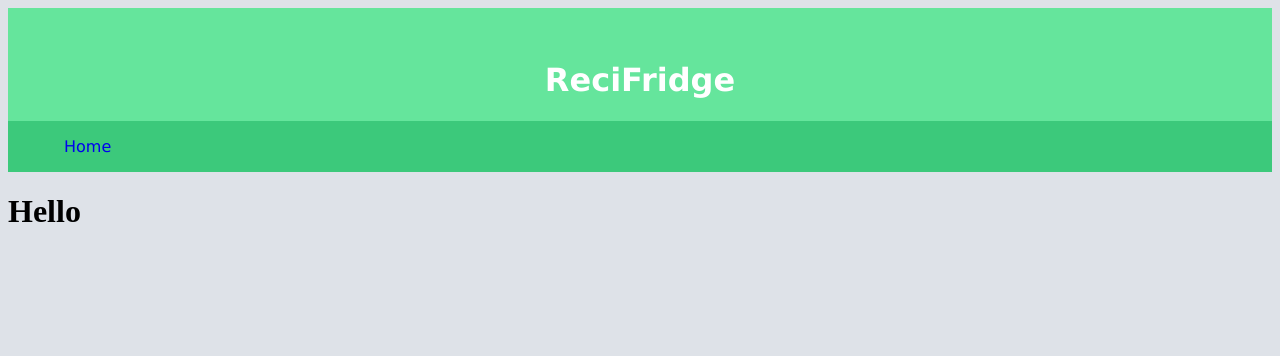
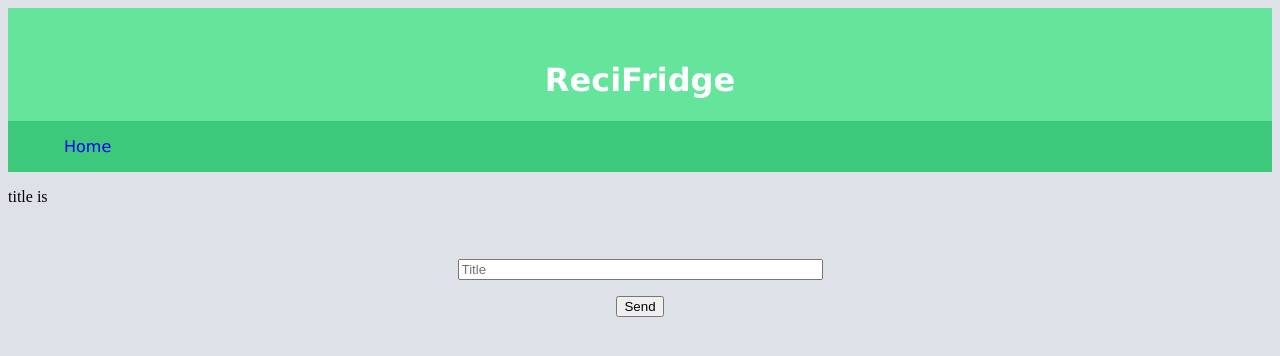
Before and after one commit to Ivani451/FridgeList, a React (Create React App) app in the folder client/: page /recipe/new in a window 1280 px wide. Shown: the top 356 px of the page. Built offline with nearby package versions, Linux system fonts and the light colour scheme.

Commit message:
added form elements to RecipeNew

```diff
--- a/client/src/containers/RecipeNew.js
+++ b/client/src/containers/RecipeNew.js
@@ -1,11 +1,47 @@
 import React, { Component } from "react";
 
-export default class RecipeNew extends Component {
+class RecipeNew extends Component {
+  constructor(props) {
+    super(props);
+    this.state = {
+      title: null
+    };
+  }
+
+  handleSubmit = e => {
+    e.preventDefault();
+    const data = this.state;
+    console.log(data);
+  };
+
+  handleInputChange = e => {
+    e.preventDefault();
+    this.setState({
+      [e.target.name]: e.target.value
+    });
+  };
+
   render() {
+    const { title } = this.state;
     return (
       <div>
-        <h1>Hello</h1>
+        <p>title is {title}</p>
+        <form onSubmit={this.handleSubmit}>
+          <p>
+            <input
+              type="text"
+              placeholder="Title"
+              name="title"
+              onChange={this.handleInputChange}
+            />
+          </p>
+          <p>
+            <button>Send</button>
+          </p>
+        </form>
       </div>
     );
   }
 }
+
+export default RecipeNew;
```
